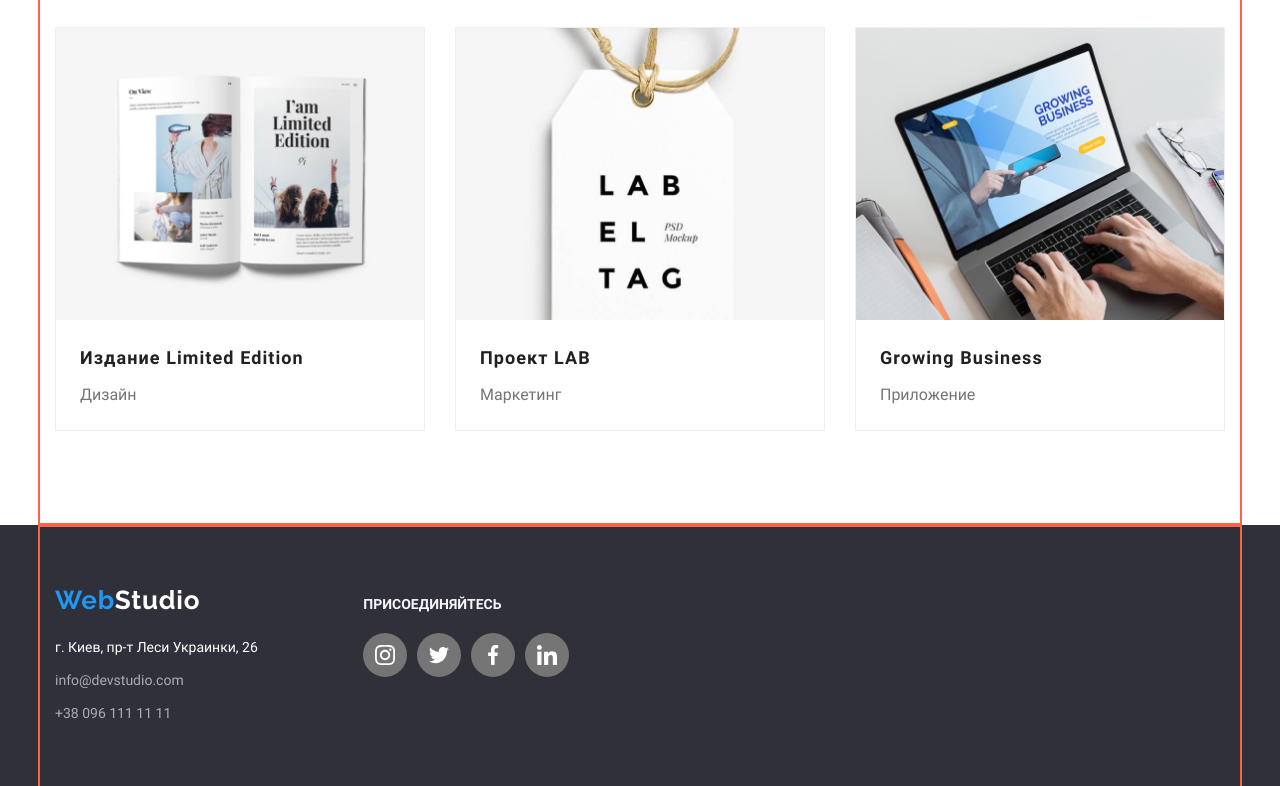
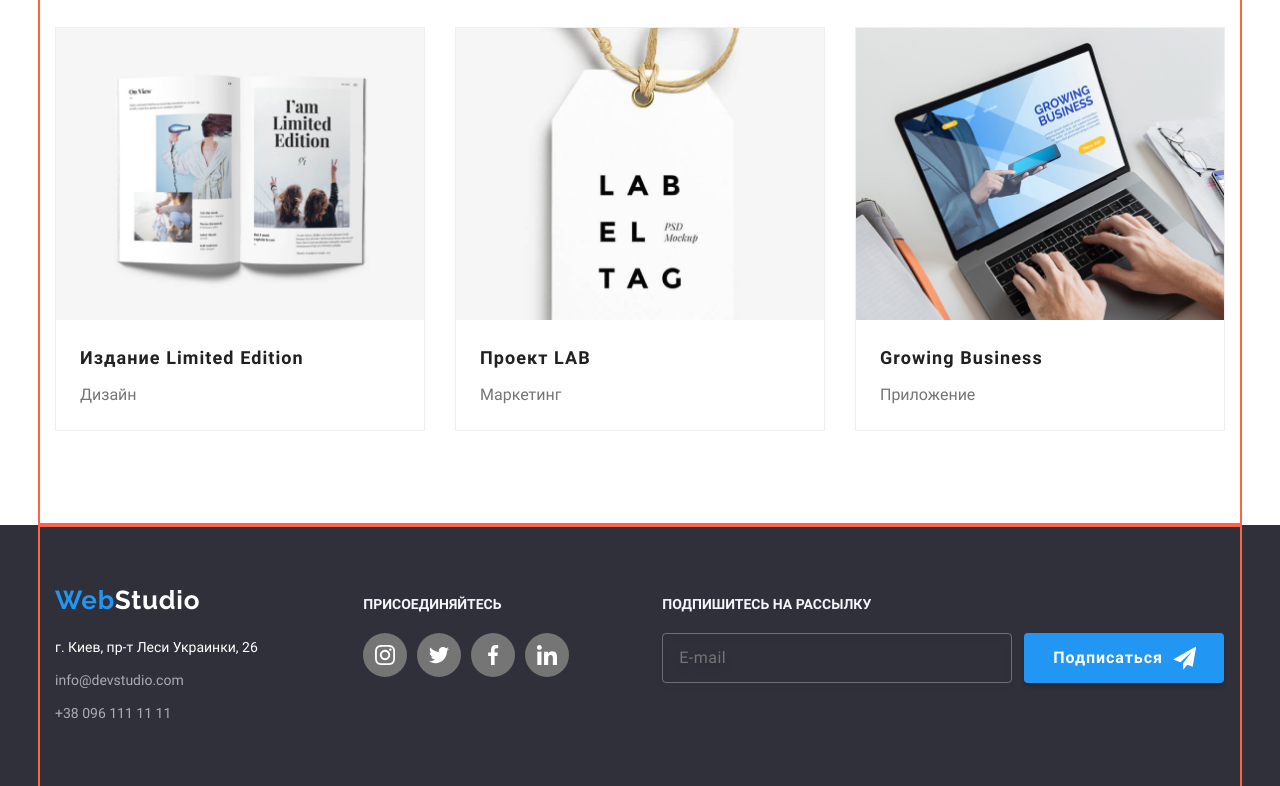
Before and after one commit to ElenVlass/goit-markup-hw-07, a plain HTML site: page portfolio.html in a window 1280 px wide. Shown: the part 1108-1894 px from the top of the page. Drawn offline with nearby package versions, Linux system fonts and the light colour scheme.

Commit message:
form in portfolio

```diff
--- a/portfolio.html
+++ b/portfolio.html
@@ -202,6 +202,17 @@
                             </svg></a></li>
                 </ul>
             </div>
+                    <div class="subscribe">
+                        <h3 class="subscribe__title">Подпишитесь на рассылку</h3>
+                        <form class="subscribe__field">
+                            <input class="subscribe__input" type="email" name="mail" placeholder="E-mail" autocomplete="email">
+                            <button class="subscribe__button">Подписаться
+                                <svg class="icon-send">
+                                    <use href="./images/sprite.svg#send"></use>
+                                </svg></button>
+
+                        </form>
+                    </div>
         </div>
     </footer>
     </body>
--- a/sass/portfolio.scss
+++ b/sass/portfolio.scss
@@ -7,6 +7,7 @@
 
 @import "./components/socials";
 @import "./components/logo";
+@import "./components/submit";
 @import "./layouts/header";
 @import "./layouts/site-nav";
 @import "./layouts/aut-nav";
@@ -15,3 +16,4 @@
 @import "./layouts/footer";
 @import "./layouts/contacts";
 @import "./layouts/join";
+@import "./layouts/subscribe";
```
Also changed, not shown: css/portfolio.css, css/portfolio.min.css, 2 other files.
